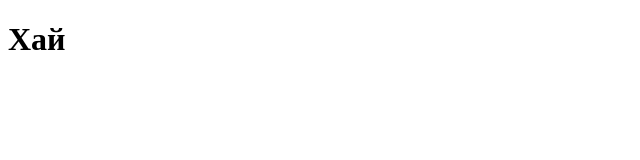
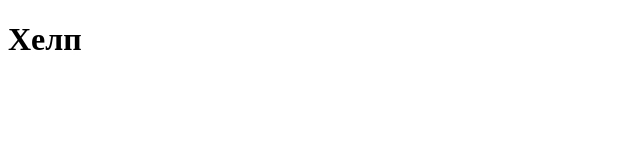
Before and after one commit to nelloginova-alt/first-project, a plain HTML site: page index.html in a window 1280 px wide. Shown: the full height of the page, 0-640 px from the left. Drawn offline with Linux system fonts and the light colour scheme.

Commit message:
хелп

```diff
--- a/index.html
+++ b/index.html
@@ -6,6 +6,6 @@
     <title>Document</title>
   </head>
   <body>
-    <h1>Хай</h1>
+    <h1>Хелп</h1>
   </body>
 </html>
```
